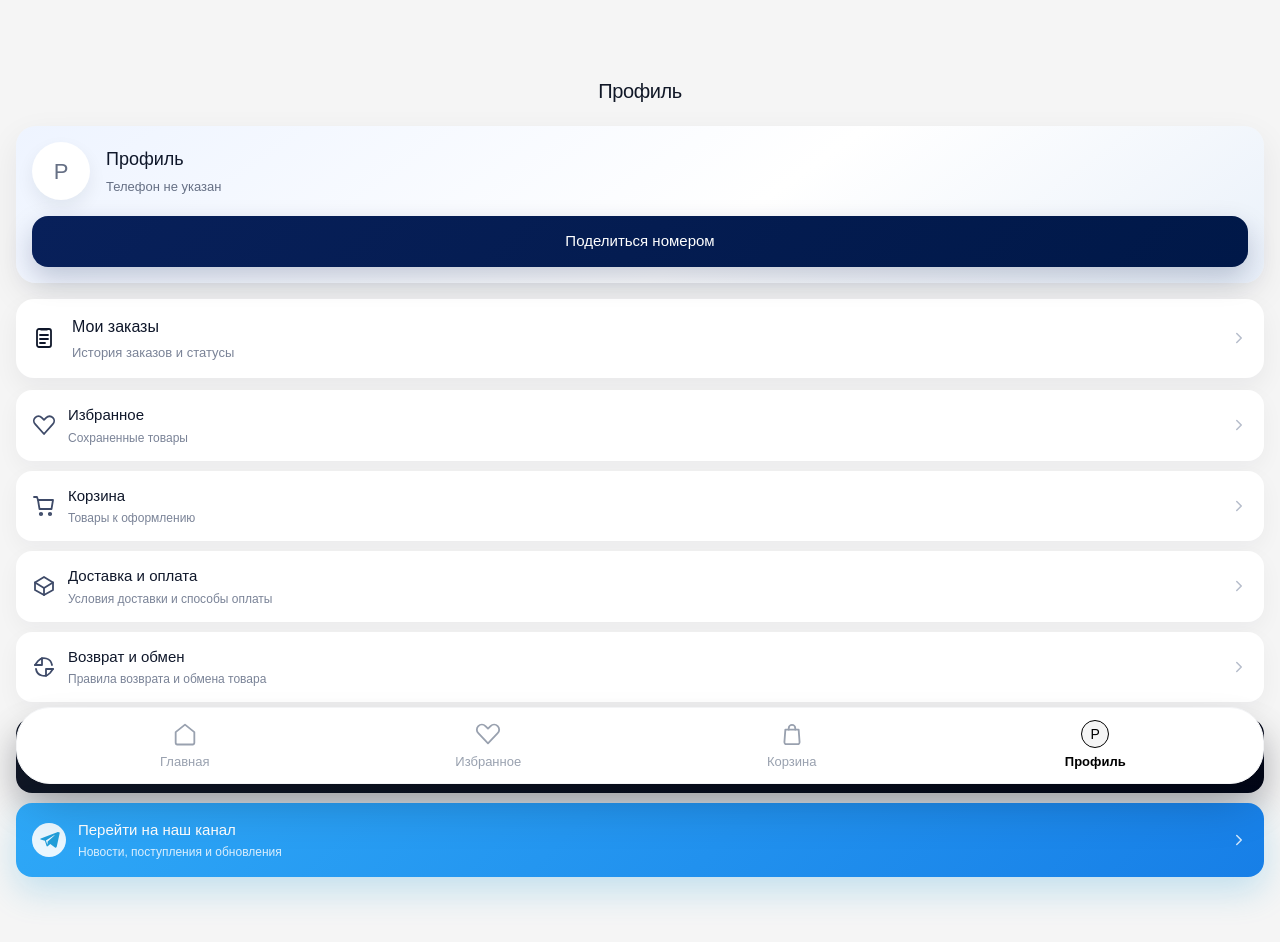
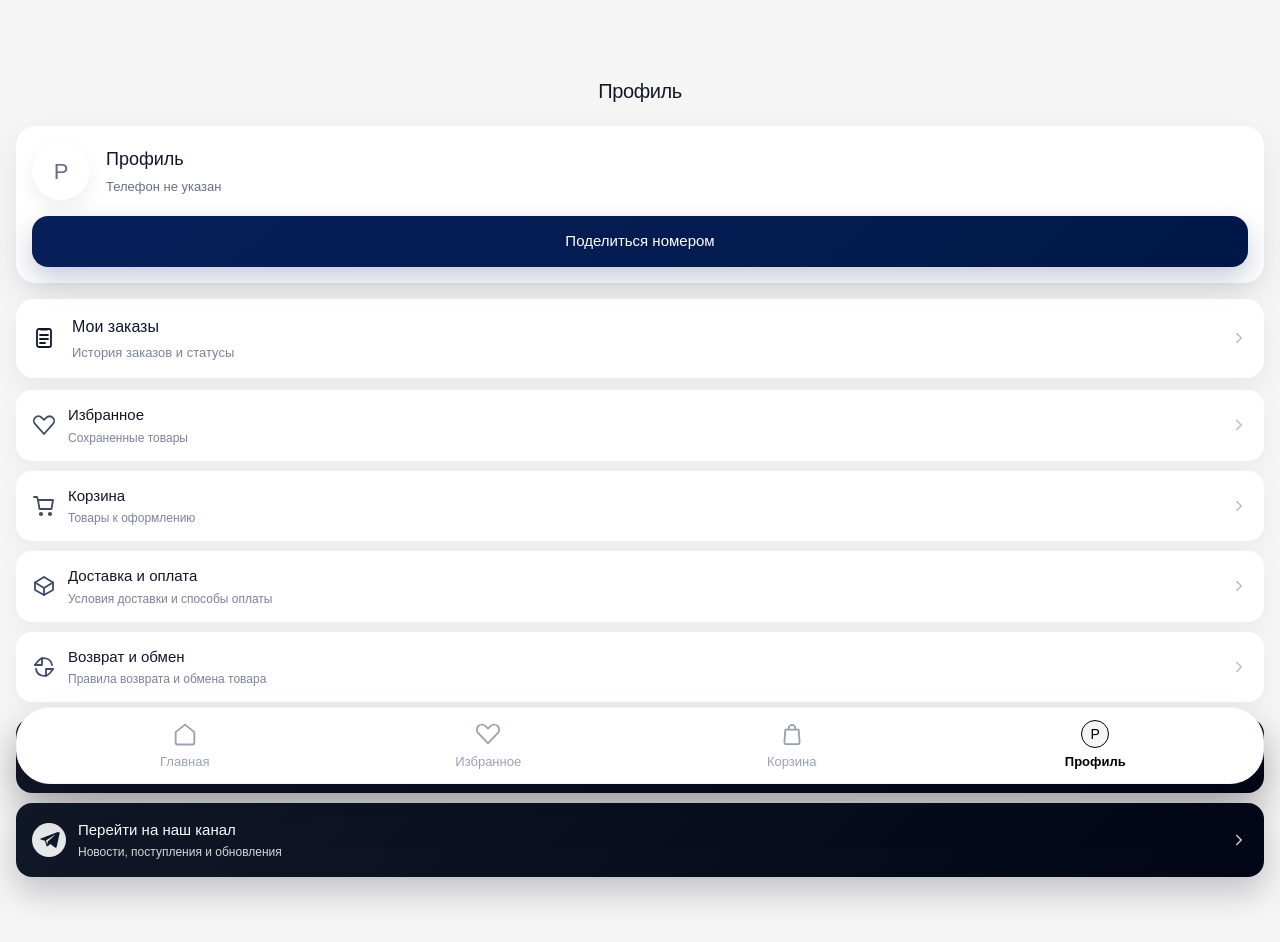
Before and after one commit to rennymateso/tg-shop, a Next.js app: page /profile in a window 1280 px wide. Shown: the top 942 px of the page. Built offline with nearby package versions, Linux system fonts and the light colour scheme.

Commit message:
Fix profile page UI and scroll behavior

```diff
--- a/app/profile/page.tsx
+++ b/app/profile/page.tsx
@@ -195,7 +195,28 @@ export default function ProfilePage() {
   };
 
   return (
-    <main className="min-h-screen bg-[#F5F5F5] px-4 pt-[76px] pb-32">
+    <>
+      <style>{`
+        html,
+        body {
+          overscroll-behavior: none;
+          overflow-x: hidden;
+          touch-action: pan-y;
+        }
+
+        * {
+          -webkit-tap-highlight-color: transparent;
+        }
+
+        .profile-scroll {
+          min-height: 100vh;
+          overflow-x: hidden;
+          overscroll-behavior-y: contain;
+          -webkit-overflow-scrolling: touch;
+        }
+      `}</style>
+
+      <main className="profile-scroll min-h-screen bg-[#F5F5F5] px-4 pt-[76px] pb-32">
       <div className="mb-5 flex items-center justify-center">
         <h1 className="text-[20px] font-medium tracking-[-0.02em] text-[#111827]">
           Профиль
@@ -206,7 +227,7 @@ export default function ProfilePage() {
         <ProfilePageSkeleton />
       ) : (
         <>
-          <div className="mb-4 rounded-[20px] bg-[linear-gradient(145deg,#EEF4FF_0%,#FFFFFF_58%,#EAF1FA_100%)] p-4 shadow-[0_12px_34px_rgba(15,23,42,0.07)]">
+          <div className="mb-4 rounded-[20px] bg-white p-4 shadow-[0_12px_34px_rgba(15,23,42,0.07)]">
             <div className="flex items-center gap-4">
               <div className="flex h-[58px] w-[58px] shrink-0 items-center justify-center overflow-hidden rounded-full bg-white text-[22px] font-medium text-[#667085] shadow-[0_8px_18px_rgba(15,23,42,0.07)]">
                 {customer?.photo_url ? (
@@ -327,9 +348,9 @@ export default function ProfilePage() {
 
             <button
               onClick={() => router.push("/channel")}
-              className="flex w-full items-center gap-3 rounded-[16px] bg-[linear-gradient(135deg,#2EA8F7_0%,#177FE7_100%)] px-4 py-4 text-left text-white shadow-[0_14px_34px_rgba(34,158,217,0.24)]"
+              className="flex w-full items-center gap-3 rounded-[16px] bg-[linear-gradient(135deg,#111827_0%,#020617_100%)] px-4 py-4 text-left text-white shadow-[0_14px_34px_rgba(2,6,23,0.22)]"
             >
-              <div className="flex h-[34px] w-[34px] shrink-0 items-center justify-center rounded-full bg-white/90 text-[#229ED9]">
+              <div className="flex h-[34px] w-[34px] shrink-0 items-center justify-center rounded-full bg-white/90 text-[#111827]">
                 <TelegramIcon />
               </div>
 
@@ -349,6 +370,7 @@ export default function ProfilePage() {
       )}
 
       <BottomNav />
-    </main>
+      </main>
+    </>
   );
 }
```
